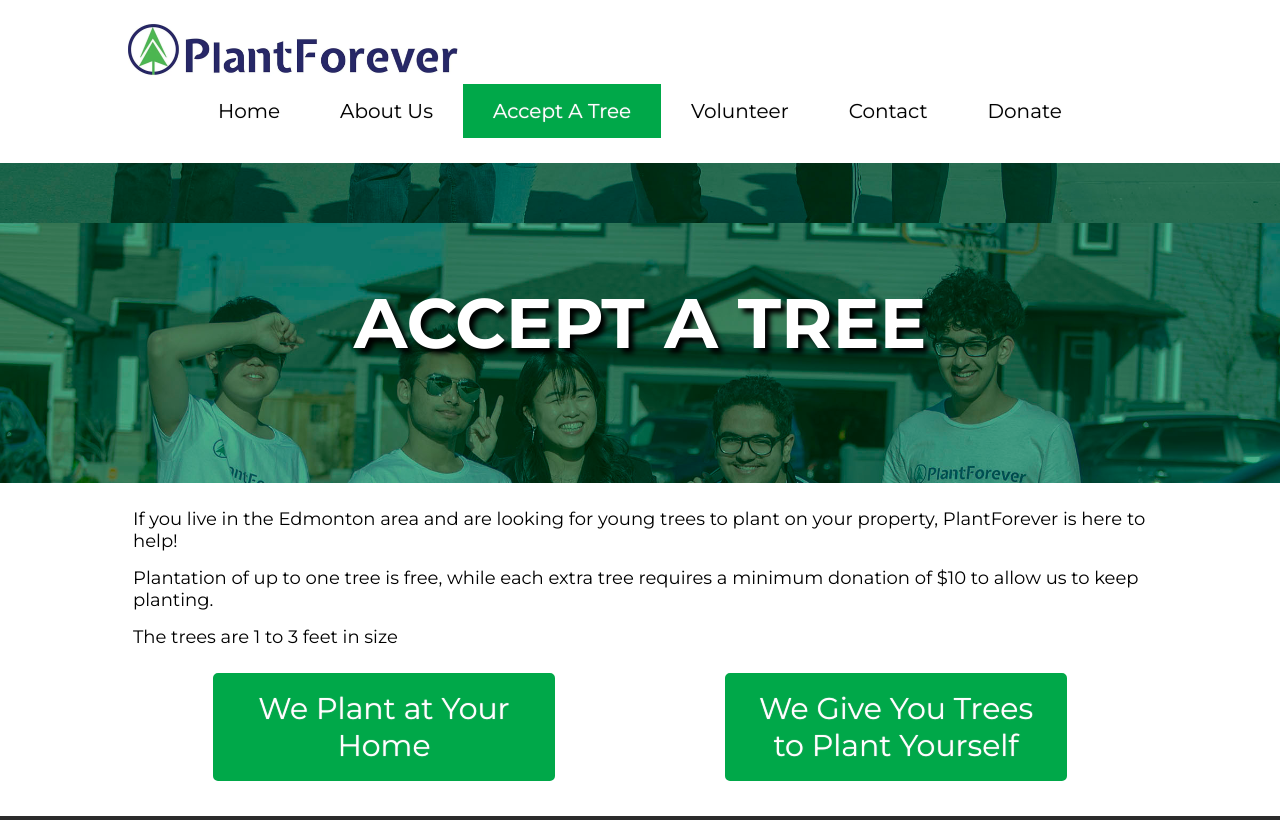
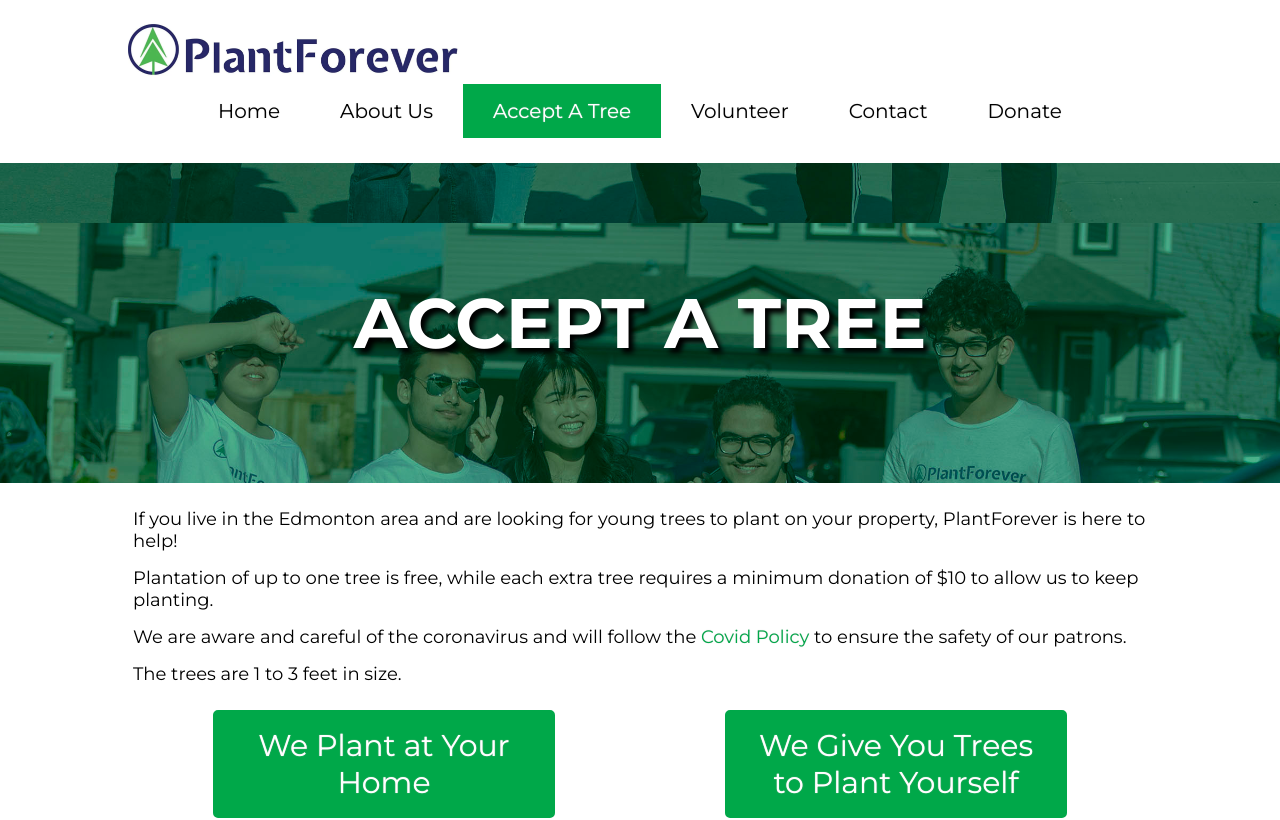
Before and after one commit to cocoliliace/PlantForever, a Vue app: page /accept-a-tree in a window 1280 px wide. Shown: the top 820 px of the page. Built offline with nearby package versions, Linux system fonts and the light colour scheme.

Commit message:
Added covid policies for tree page

```diff
--- a/src/router.js
+++ b/src/router.js
@@ -20,14 +20,15 @@ const router =  new Router({
       component: () => import("./views/About.vue")
     },
     {
-      path: "/covid-policies",
-      name: "Covid",
-      component: () => import("./views/Covid.vue")
-    },
-    {
       path: "/meet-our-team",
       name: "Team",
       component: () => import("./views/Team.vue")
+    },
+    {
+      path: "/covid-policies",
+      name: "Covid",
+      component: () => import("./views/Covid.vue"),
+      props: true
     },
     {
       path: "/accept-a-tree",
--- a/src/views/Covid.vue
+++ b/src/views/Covid.vue
@@ -4,7 +4,7 @@
       <div class="title">COVID POLICIES</div>
     </div>
     <div class="text-container">
-      <div class="text">
+      <div v-if="volunteer" class="text">
         <div class="title">Volunteer-to-Volunteer Contact Guidelines</div>
         <hr />
         <ul>
@@ -53,6 +53,12 @@ export default {
     link: [
       { rel: "canonical", href: "https://www.plantforever.org/about-us" }
     ]
+  },
+  props: {
+    volunteer: {
+      default: true,
+      type: Boolean
+    }
   }
 }
 </script>
--- a/src/views/GetTree.vue
+++ b/src/views/GetTree.vue
@@ -12,7 +12,10 @@
         Plantation of up to one tree is free, while each extra tree requires a minimum donation of $10 to allow us to keep planting.
       </div>
       <div class="text">
-        The trees are 1 to 3 feet in size
+        We are aware and careful of the coronavirus and will follow the <router-link :to="{ name: 'Covid', params: { volunteer: false } }">Covid Policy</router-link> to ensure the safety of our patrons.
+      </div>
+      <div class="text">
+        The trees are 1 to 3 feet in size.
       </div>
     </div>
     <div class="button-container">
--- a/src/views/TreePlanted.vue
+++ b/src/views/TreePlanted.vue
@@ -18,10 +18,13 @@
           Plantation of up to one tree is free, while each extra tree requires a minimum donation of $10 to allow us to keep planting.
         </div>
         <div class="text">
-          Homeowners must provide potting soil
+          Homeowners must provide potting soil.
         </div>
         <div class="text">
-          The trees are 1 to 3 feet in size
+          We are aware and careful of the coronavirus and will follow the <router-link :to="{ name: 'Covid', params: { volunteer: false } }">Covid Policy</router-link> to ensure the safety of our patrons.
+        </div>
+        <div class="text">
+          The trees are 1 to 3 feet in size.
         </div>
         <div class="text">
           It is recommended that you visit <a href="http://albertaonecall.com" target="_blank" rel="noopener noreferrer">Call Before You Dig</a> to avoid utilities under you home and determine the areas where the plantation is possible.
--- a/src/views/Trees.vue
+++ b/src/views/Trees.vue
@@ -1,6 +1,8 @@
 <template>
   <div>
-
+    <div class="banner-container">
+      <div class="title">TREE INFORMATION</div>
+    </div>
   </div>
 </template>
 
```
